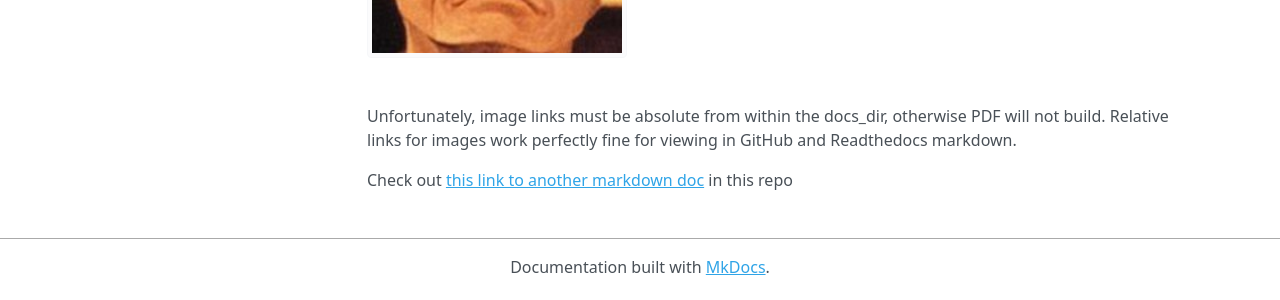
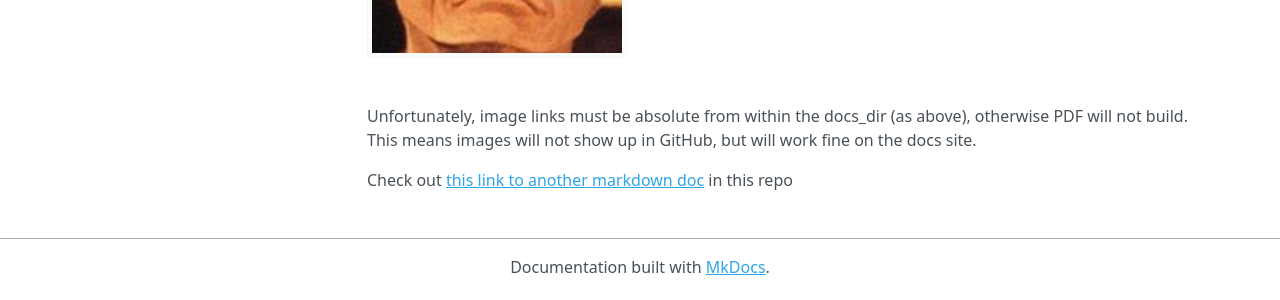
Before and after one commit to iriark01/docs_test, an MkDocs documentation site: the page built from Docs/TestDir1/test1-1.md, in a window 1280 px wide. Shown: the part 436-736 px from the top of the page. Built offline with MkDocs 1.6.1, drawn with Linux system fonts in a browser that asks for light colours; nearby versions of some CDN libraries; old or Windows-style settings are respelled for this version of MkDocs.

Commit message:
Update test1-1.md

```diff
--- a/Docs/TestDir1/test1-1.md
+++ b/Docs/TestDir1/test1-1.md
@@ -7,6 +7,6 @@ This is OK...
 
 ![Kryten](/TestDir1/Images/kryten.png)
 
-Unfortunately, image links must be absolute from within the docs_dir, otherwise PDF will not build. Relative links for images work perfectly fine for viewing in GitHub and Readthedocs markdown.
+Unfortunately, image links must be absolute from within the docs_dir (as above), otherwise PDF will not build. This means images will not show up in GitHub, but will work fine on the docs site.
 
 Check out [this link to another markdown doc](../TestDir2/test2-1.md) in this repo
```
